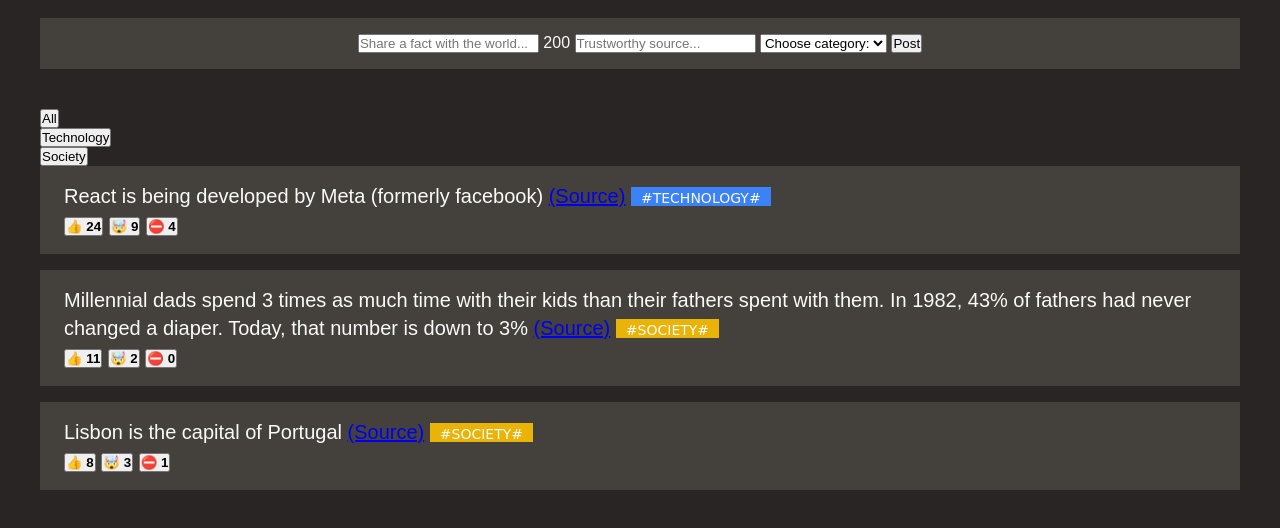
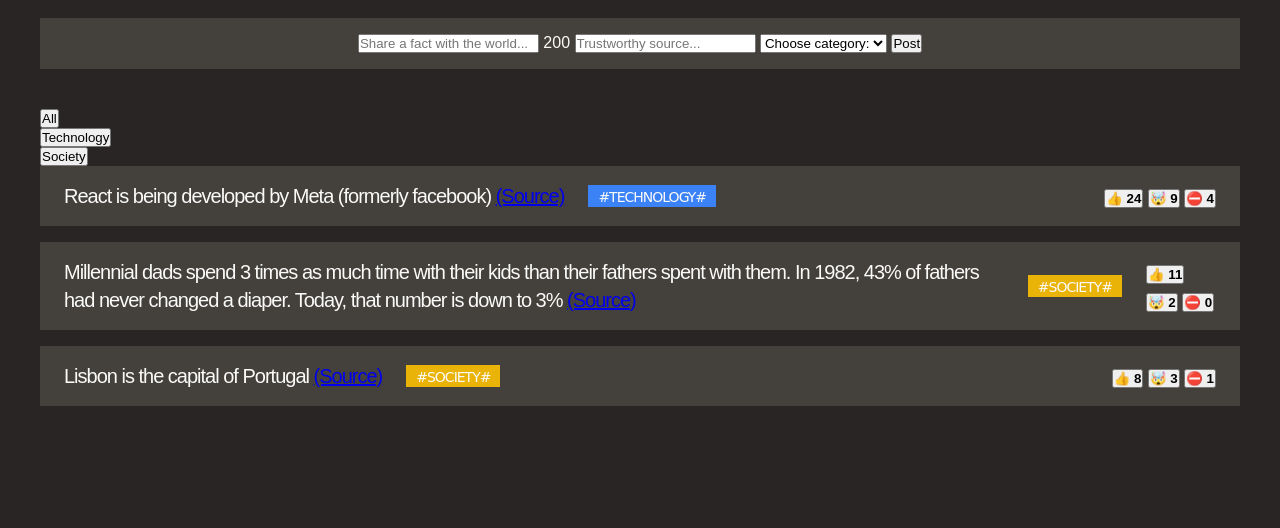
Before and after one commit to Dmytr1K/today-i-learned, a website: page index.html in a window 1280 px wide. Shown: the part 130-658 px from the top of the page. Drawn offline with Linux system fonts and the light colour scheme; a web font is replaced by a local one.

Commit message:
add some style for list items

```diff
--- a/index.html
+++ b/index.html
@@ -56,11 +56,11 @@
             <p>
               React is being developed by Meta (formerly facebook)
               <a href="https://opensource.fb.com/" target="_blank">(Source)</a>
-              <span class="tag" style="background-color: #3b82f6"
-                >#technology#</span
-              >
             </p>
-            <div>
+            <span class="tag" style="background-color: #3b82f6"
+              >#technology#</span
+            >
+            <div class="vote-buttons">
               <button>👍 <b>24</b></button>
               <button>🤯 <b>9</b></button>
               <button>⛔️ <b>4</b></button>
@@ -76,11 +76,9 @@
                 target="_blank"
                 >(Source)</a
               >
-              <span class="tag" style="background-color: #eab308"
-                >#society#</span
-              >
             </p>
-            <div>
+            <span class="tag" style="background-color: #eab308">#society#</span>
+            <div class="vote-buttons">
               <button>👍 <b>11</b></button>
               <button>🤯 <b>2</b></button>
               <button>⛔️ <b>0</b></button>
@@ -92,11 +90,9 @@
               <a href="https://en.wikipedia.org/wiki/Lisbon" target="_blank"
                 >(Source)</a
               >
-              <span class="tag" style="background-color: #eab308"
-                >#society#</span
-              >
             </p>
-            <div>
+            <span class="tag" style="background-color: #eab308">#society#</span>
+            <div class="vote-buttons">
               <button>👍 <b>8</b></button>
               <button>🤯 <b>3</b></button>
               <button>⛔️ <b>1</b></button>
--- a/style.css
+++ b/style.css
@@ -13,6 +13,7 @@ body {
 
 .header {
   margin-bottom: 40px;
+
   display: flex;
   align-items: center;
   justify-content: space-between;
@@ -45,6 +46,11 @@ h1 {
   background-color: #44403c;
   margin-bottom: 16px;
   padding: 16px 24px;
+  letter-spacing: -1px;
+
+  display: flex;
+  align-items: center;
+  gap: 24px;
 }
 
 .tag {
@@ -56,6 +62,10 @@ h1 {
   padding-right: 10px;
 }
 
+.vote-buttons {
+  margin-left: auto;
+}
+
 ul {
   list-style: none;
 }
```
